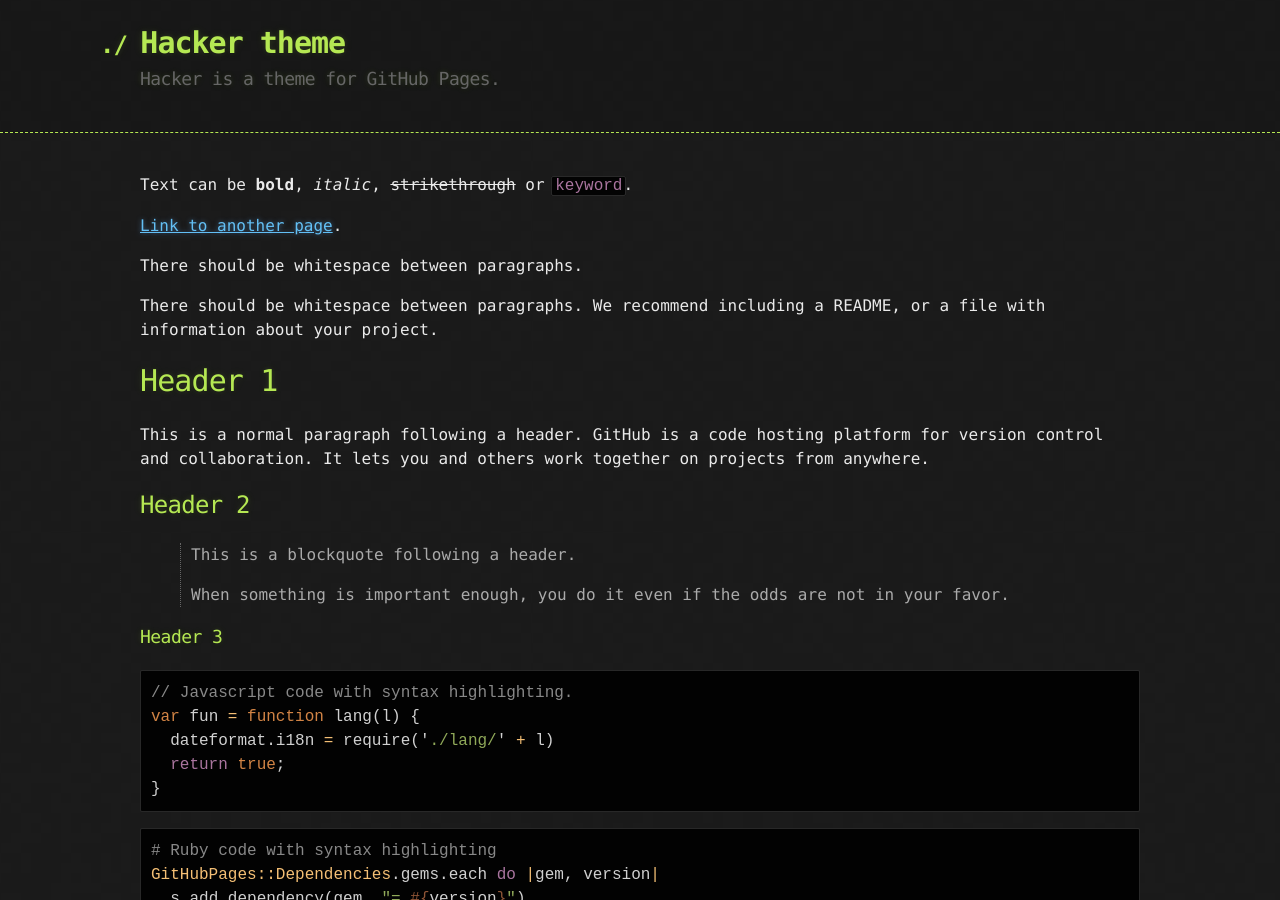
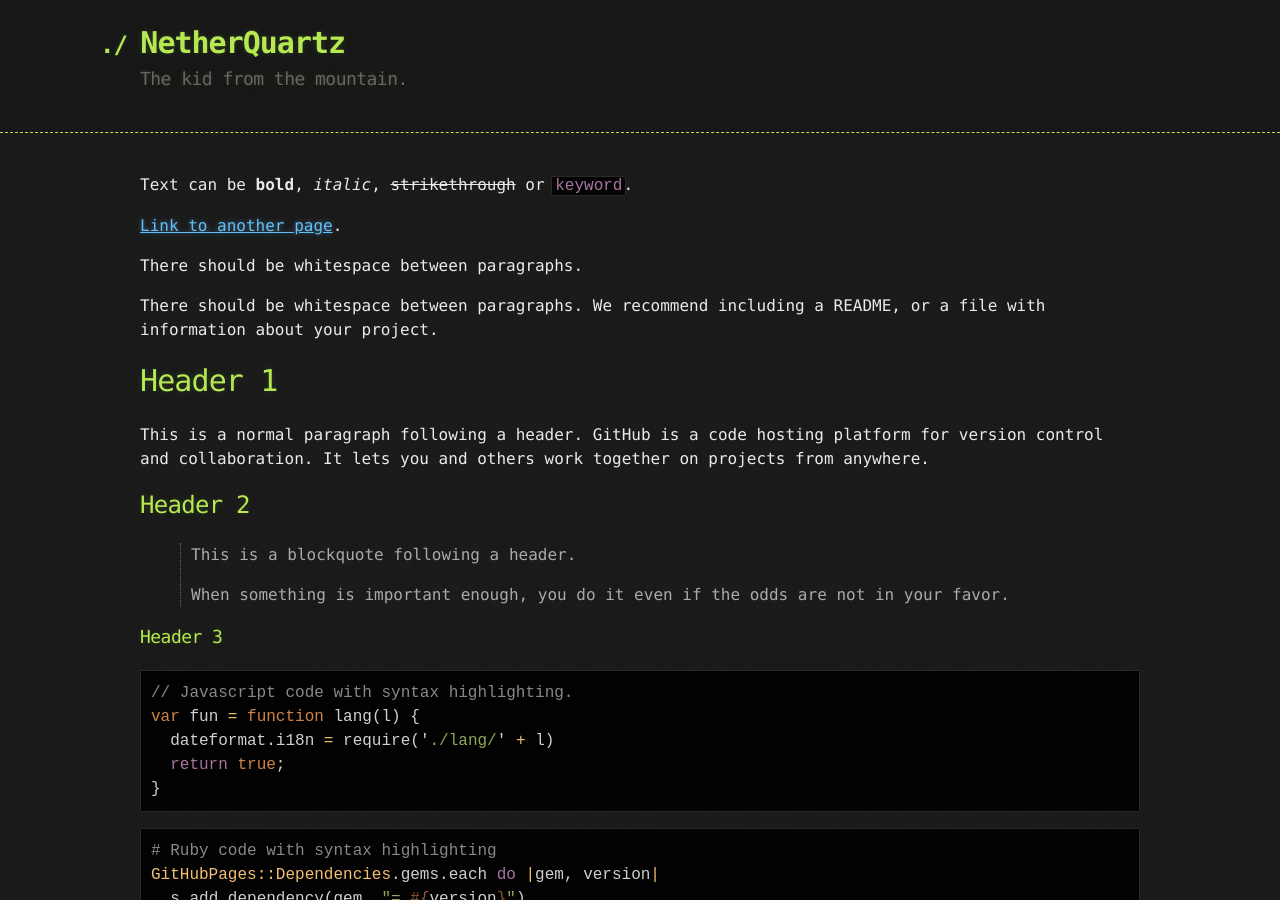
Before and after one commit to NetherQuartz/NetherQuartz.github.io, a Jekyll site: the page built from index.md, in a window 1280 px wide and 900 px high. Built offline with Jekyll 4.4.1, drawn with Linux system fonts in a browser that asks for light colours.

Commit message:
Update _config.yml

```diff
--- a/_config.yml
+++ b/_config.yml
@@ -1,5 +1,5 @@
-title: Hacker theme
-description: Hacker is a theme for GitHub Pages.
+title: NetherQuartz
+description: The kid from the mountain.
 show_downloads: false
 google_analytics:
 theme: jekyll-theme-hacker
```
